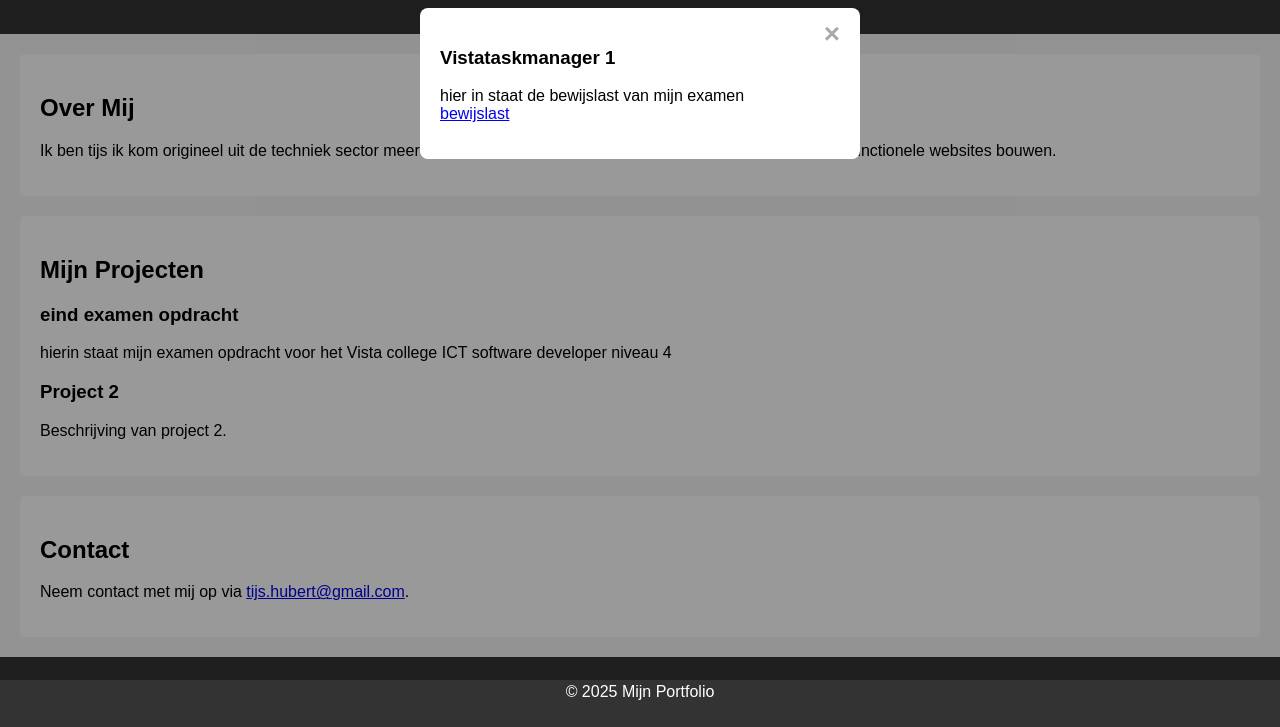
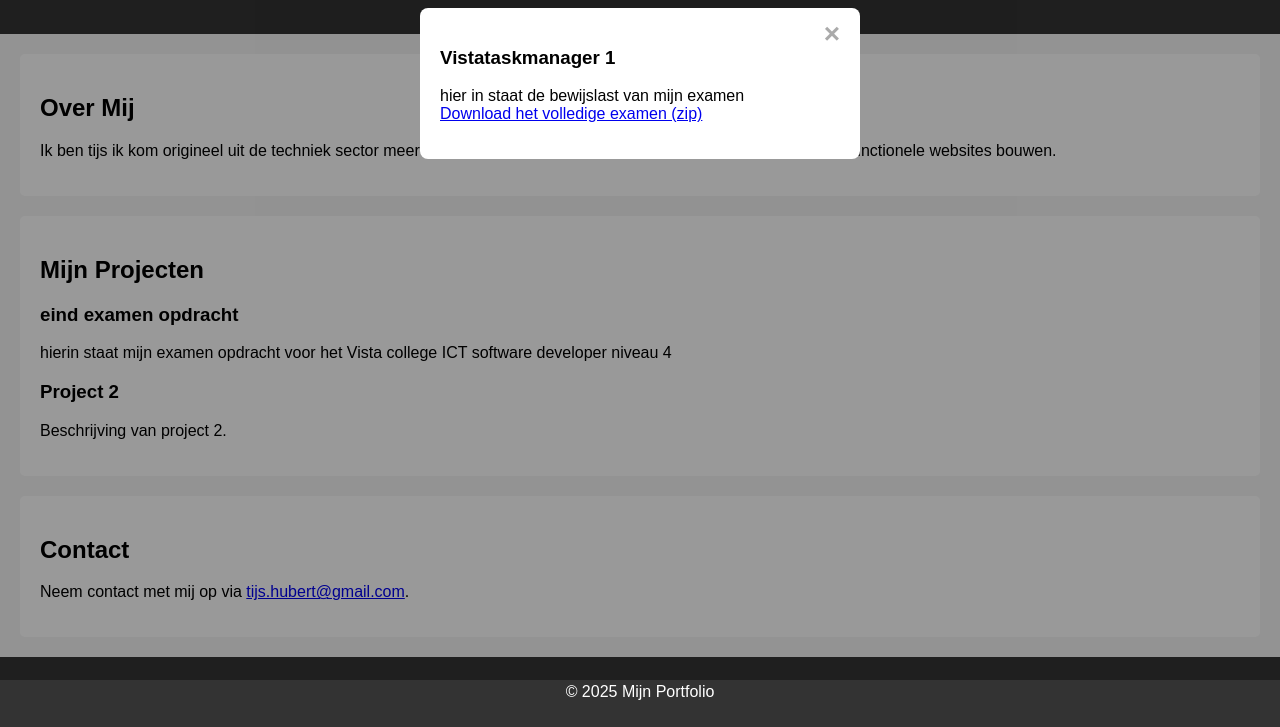
Before and after one commit to Specialparkiet/portofolio, a plain HTML site: page index.html in a window 1280 px wide. Both pictures are taken after a click on the element "eind examen opdracht". Shown: the part 120-847 px from the top of the page. Drawn offline with Linux system fonts and the light colour scheme.

Commit message:
bewijs last

```diff
--- a/index.html
+++ b/index.html
@@ -34,8 +34,8 @@
                 <h3>Vistataskmanager 1</h3>
                 <p>
                   hier in staat de bewijslast van mijn examen<br>
-                    <a href="documenten/examenopdracht.docx" target="_blank">
-                        bewijslast
+                    <a href="documenten/examenopdracht.zip" target="_blank">
+                        Download het volledige examen (zip)
                     </a>
                 </p>
             </div>
```
Also changed, not shown: 1 other file.
